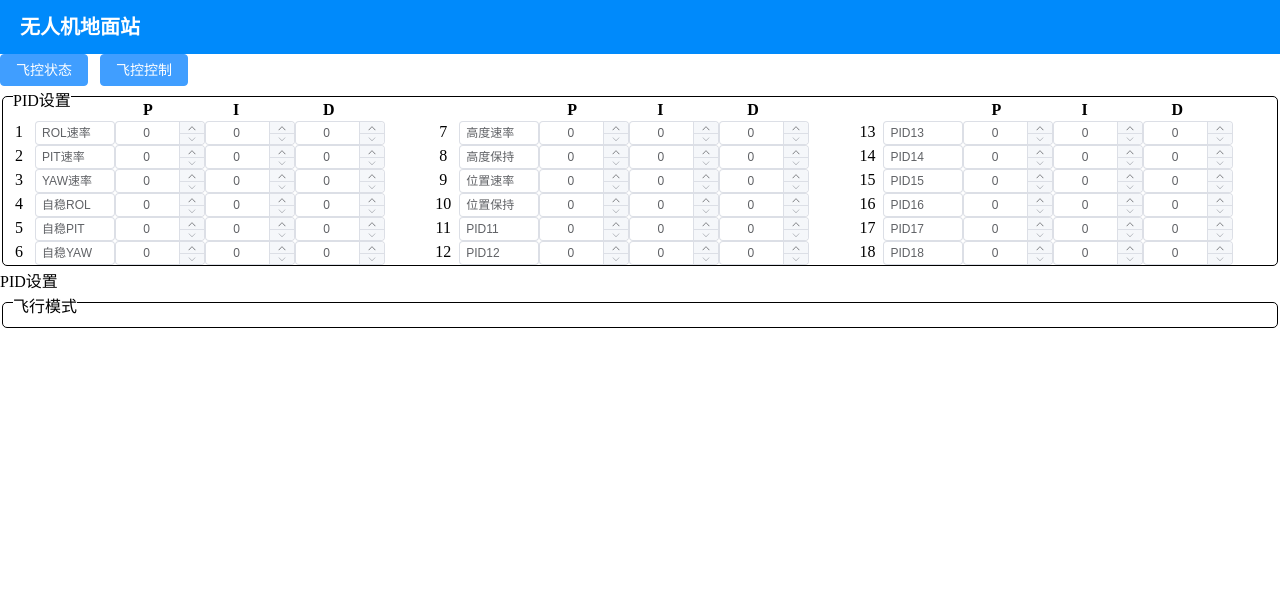
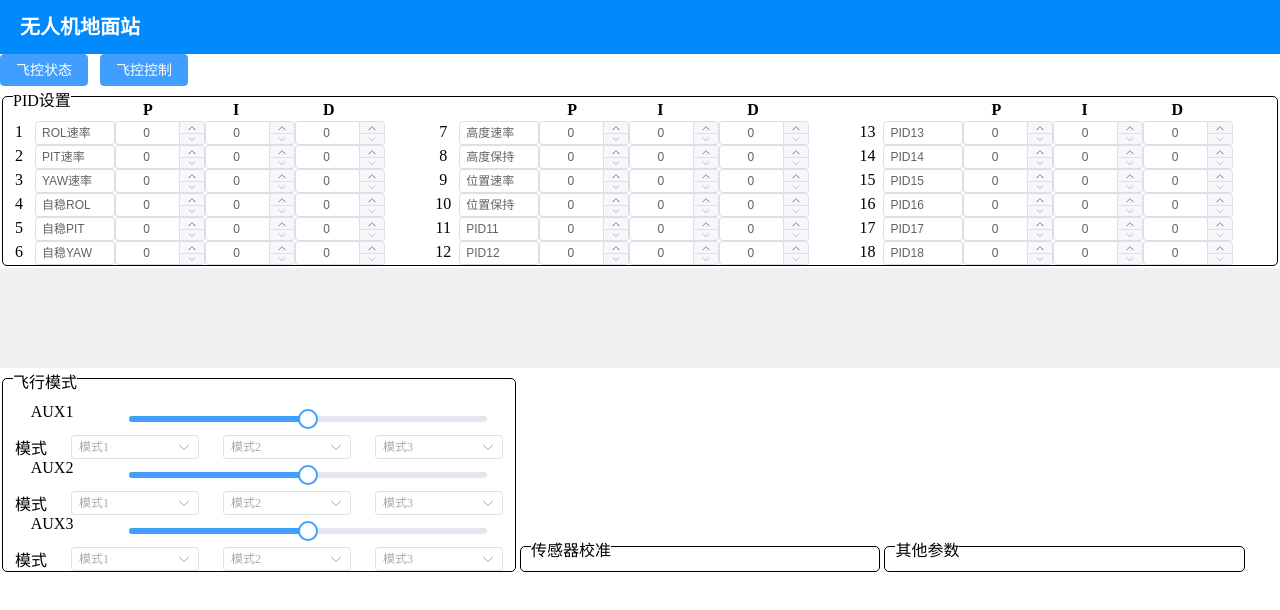
Before and after one commit to rocketzhong/UAVDesign, a Vue app in the folder frontend/: page /#/setting in a window 1280 px wide. Shown: the top 610 px of the page. Built offline with nearby package versions, Linux system fonts and the light colour scheme.

Commit message:
feat: 飞行模式

```diff
--- a/frontend/components.d.ts
+++ b/frontend/components.d.ts
@@ -12,6 +12,8 @@ declare module '@vue/runtime-core' {
     ElButton: typeof import('element-plus/es')['ElButton']
     ElInput: typeof import('element-plus/es')['ElInput']
     ElInputNumber: typeof import('element-plus/es')['ElInputNumber']
+    ElSelect: typeof import('element-plus/es')['ElSelect']
+    ElSlider: typeof import('element-plus/es')['ElSlider']
     FligntControlStatus: typeof import('./src/components/FligntControlStatus.vue')['default']
     Model3d: typeof import('./src/components/model3d.vue')['default']
     RouterLink: typeof import('vue-router')['RouterLink']
--- a/frontend/src/pages/setting.vue
+++ b/frontend/src/pages/setting.vue
@@ -1,5 +1,5 @@
 <template>
-    <div class="setting_wrapper">
+    <div class="setting_wrapper pid_setting_wrapper">
         <div class="title">PID设置</div>
         <div>
             <ul class="pid_column">
@@ -44,11 +44,33 @@
         </div>
 
     </div>
+    <div class="pid_buttons">
+        <div></div>
+    </div>
     <div>
-        <div class="title">PID设置</div>
-    </div>
-    <div class="setting_wrapper">
-        <div class="title">飞行模式</div>
+        <div class="setting_wrapper flight_modes">
+            <div class="title">飞行模式</div>
+            <div>
+                <div v-for="(aux, index) in flight_modes">
+                    <div class="aux_select">
+                        <span>AUX{{ index + 1 }}</span><el-slider :max="2" v-model="aux.value" />
+                    </div>
+                    <div class="aux_select">
+                        <span>模式</span>
+                        <el-select placeholder="模式1" size="small"></el-select>
+                        <el-select placeholder="模式2" size="small"></el-select>
+                        <el-select placeholder="模式3" size="small"></el-select>
+                    </div>
+                </div>
+
+            </div>
+        </div>
+        <div class="sensor_calibration setting_wrapper ">
+            <div class="title">传感器校准</div>
+        </div>
+        <div class="setting_wrapper else_configurations">
+            <div class="title">其他参数</div>
+        </div>
     </div>
 </template>
 
@@ -61,6 +83,18 @@ const init_names_2 = ['高度速率', '高度保持', '位置速率', '位置保
 const pid_list_2 = reactive(init_names_2.map(mapper))
 const init_names_3 = ['PID13', 'PID14', 'PID15', 'PID16', 'PID17', 'PID18']
 const pid_list_3 = reactive(init_names_3.map(mapper))
+
+enum FlightMode {
+    MODE1 = 0,
+    MODE2 = 1,
+    MODE3 = 2
+}
+const o = { value: FlightMode.MODE2 }
+const aux1 = reactive(Object.create(o))
+const aux2 = reactive(Object.create(o))
+const aux3 = reactive(Object.create(o))
+
+const flight_modes: any[] = [aux1, aux2, aux3]
 </script>
 
 <style lang="less" scoped>
@@ -69,7 +103,6 @@ const pid_list_3 = reactive(init_names_3.map(mapper))
     border-radius: 5px;
     margin: 2px;
     margin-top: 10px;
-    min-width: 1200px;
 
     .title {
         transform: translate(0, -0.6em);
@@ -127,5 +160,39 @@ const pid_list_3 = reactive(init_names_3.map(mapper))
         text-align: center;
         display: inline-block;
     }
+
+}
+
+.pid_buttons {
+    background: rgb(240, 240, 240);
+    height: 100px;
+}
+
+.pid_setting_wrapper {
+    min-width: 1200px;
+}
+
+.flight_modes {
+    width: 40%;
+    display: inline-block;
+
+    .aux_select {
+        display: flex;
+        justify-content: space-around;
+
+        .el-slider {
+            width: 70%;
+        }
+
+        .el-select {
+            width: 25%;
+        }
+    }
+}
+
+.sensor_calibration,
+.else_configurations {
+    width: 28%;
+    display: inline-block;
 }
 </style>
```
